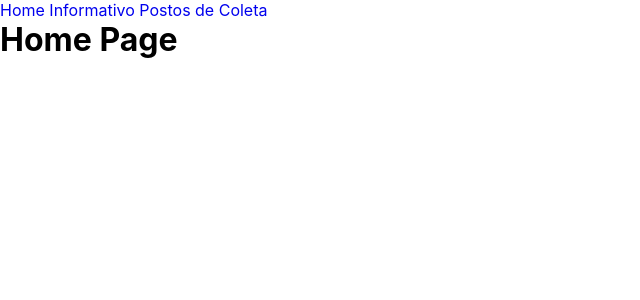
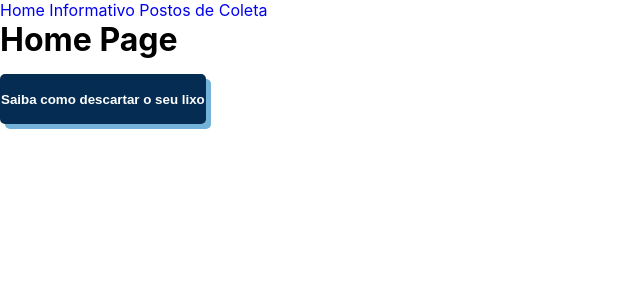
Before and after one commit to aldenivan/provihack-reciclavita, a React (Create React App) app: page / in a window 1280 px wide. Shown: the top 300 px of the page, without its empty margins (0-640 px from the left). Built offline with nearby package versions, Linux system fonts and the light colour scheme.

Commit message:
adicionando modificações no botão

```diff
--- a/src/components/Button/button.js
+++ b/src/components/Button/button.js
@@ -1,17 +1,11 @@
-const Button = () => {
+import { Button } from "./styled";
+
+const ButtonDefault = ({ callback, children }) => {
   return (
-    <div>
-      <button
-        type={"submit"}
-        fullWidth
-        variant={"contained"}
-        color={"primary"}
-        onClick={() => {}}
-      >
-        Saiba como descartar o seu lixo .
-      </button>
-    </div>
+    <>
+      <Button onClick={callback}>{children}</Button>
+    </>
   );
 };
 
-export default Button;
+export default ButtonDefault;
--- /dev/null
+++ b/src/components/Button/styled.js
@@ -0,0 +1,22 @@
+import styled from "styled-components";
+
+export const Button = styled.button`
+  height: 50px;
+  border-radius: 5px;
+  border: none;
+  background: #98c1d9;
+  font-weight: bold;
+  display: flex;
+  justify-content: space-evenly;
+  align-items: center;
+  border: 1px solid transparent;
+  margin: 15px 0;
+  box-shadow: 5px 5px #73b3d9;
+  //   transition: 0.5s;
+  :hover {
+    cursor: pointer;
+    box-shadow: 1px 3px #73b3d9;
+  }
+  background-color: #052d53;
+  color: white;
+`;
--- a/src/pages/HomePage/index.jsx
+++ b/src/pages/HomePage/index.jsx
@@ -1,11 +1,14 @@
 import Header from "../../components/Header"
 import Button from "../../components/Button/button"
+
 const HomePage = () => {
     return (
         <>
         <Header/>
             <h1>Home Page</h1>
-
+           <Button callback ={""}>
+            Saiba como descartar o seu lixo
+           </Button>
         </>
 
     )
```
Also changed, not shown: src/components/ButtonTwo/button2.js (deleted, +0 -17 lines).
